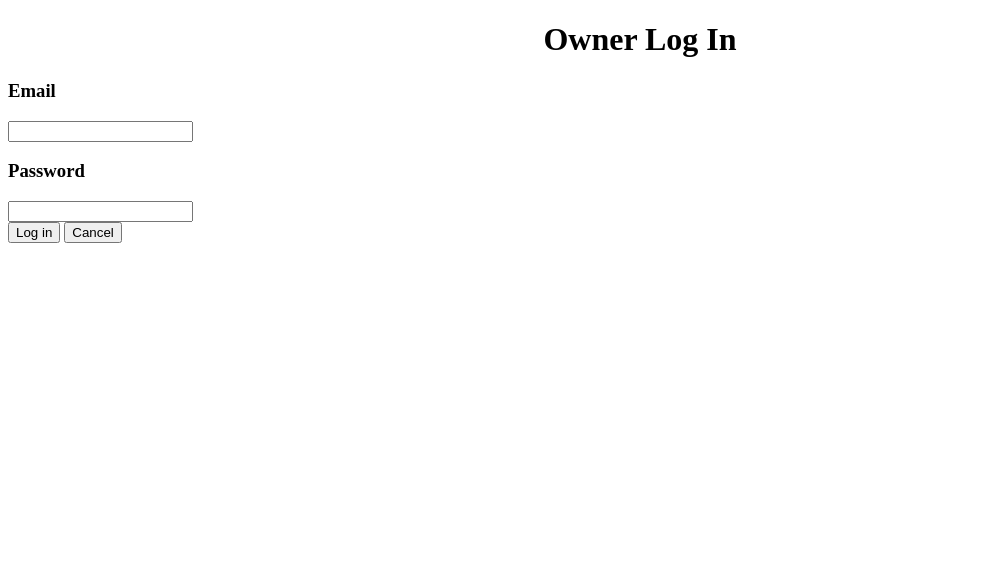
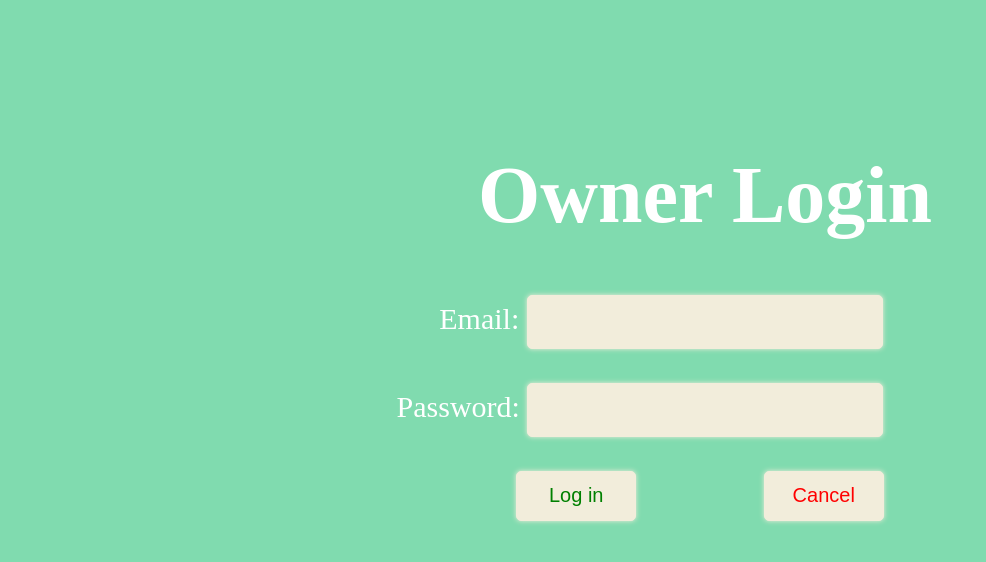
Before and after one commit to nikkapiel/3ISA-GROUP3, a plain HTML site: page log.html in a window 1280 px wide. Shown: the whole page, without its empty margins (0-986 px from the left). Drawn offline with Linux system fonts and the light colour scheme.

Commit message:
updated log in
updated log in css

```diff
--- a/log.html
+++ b/log.html
@@ -3,35 +3,103 @@
 <head>
 <meta charset="utf-8">
 <title>Log In</title>
+
+<style>
+
+	body{
+		background-color: #80dbaf;
+        position: relative;
+        margin-top: 150px;
+        color:white;
+	}
+
+.form{
+        text-align: center;
+        font-size: 30px;
+        text-align:center;
+}
+.email{
+        text-indent: 42px;
+}
+
+.login{
+
+    font-family: 'brush script MT';
+    padding:0px;
+    font-size:80px;
+    text-indent: 130px;
+}
+
+.textbox{
+	background: #f2eddb;
+    border: 1px double #f2eddb;
+    border-radius: 5px;
+    box-shadow: 0 0 5px #f2eddb;
+    color: #897159;
+    outline: none;
+    height:50px;
+    width: 350px;
+    font-size: 20px;
+
+}
+
+.button{
+    background: #f2eddb;
+    border: 1px double #f2eddb;
+    border-radius: 5px;
+    box-shadow: 0 0 5px #f2eddb;
+    color: green;
+    outline: none;
+    height:50px;
+    width: 120px;
+    font-size: 20px;
+    margin-left: 120px;
+
+
+}
+.cancel{
+    background: #f2eddb;
+    border: 1px double #f2eddb;
+    border-radius: 5px;
+    box-shadow: 0 0 5px #f2eddb;
+    color: red;
+    outline: none;
+    height:50px;
+    width: 120px;
+    font-size: 20px;
+    position: relative;
+    margin-left: 120px;
+
+}
+</style>
 </head>
 
 <body>
-	<div class="login">
-		<h1><center>Owner Log In</center></h1>
-	</div>
+    <div id = "form">
+        <div id="content">
+            <div class="header">
+                <h1 class="login"><center>Owner Login</center></h1>
+            </div>
+            <div class="body">
+                <form class="form">
+                    <div class="email">
+                        <label for="email" class="mail">Email:</label>
+                        <input class="textbox" type="text">
+                        <br><br>
+                    </div>
+                    <div class="pwd">
+                        <label for="pwd" class='mail'>Password:</label>
+                        <input class="textbox" type="password">
+                        <br><br>
+                    </div>
 
-	<div class="main">
-		<form>
-
-		<div id="email">
-			<h3 class="email">Email</h3>
-			<input class="email" type="text" name="email">
-			</div>
-
-			<div id="password">
-			<h3 class="password">Password</h3>
-			<input class="password" type="password" name="password">
-			</div>
-
-		<div class="button">
-
-		<button class="button" type="submit"><a href="edit.html"></a>Log in</button>
-		<button class="button" type="reset"><a href="index.html"></a>Cancel</button>
-
-		</div>
-
-		</form>
-	</div>
-
+                    <div id="footer">
+                        <button class="button" type="submit"><a href="edit.html"></a>Log in</button>
+                        <button class="cancel" type="reset"><a href="index.html"></a>Cancel</button>
+                    </div>
+                  </form>
+            </div>
+        </div>
+    </div>
 </body>
 </html>
```
